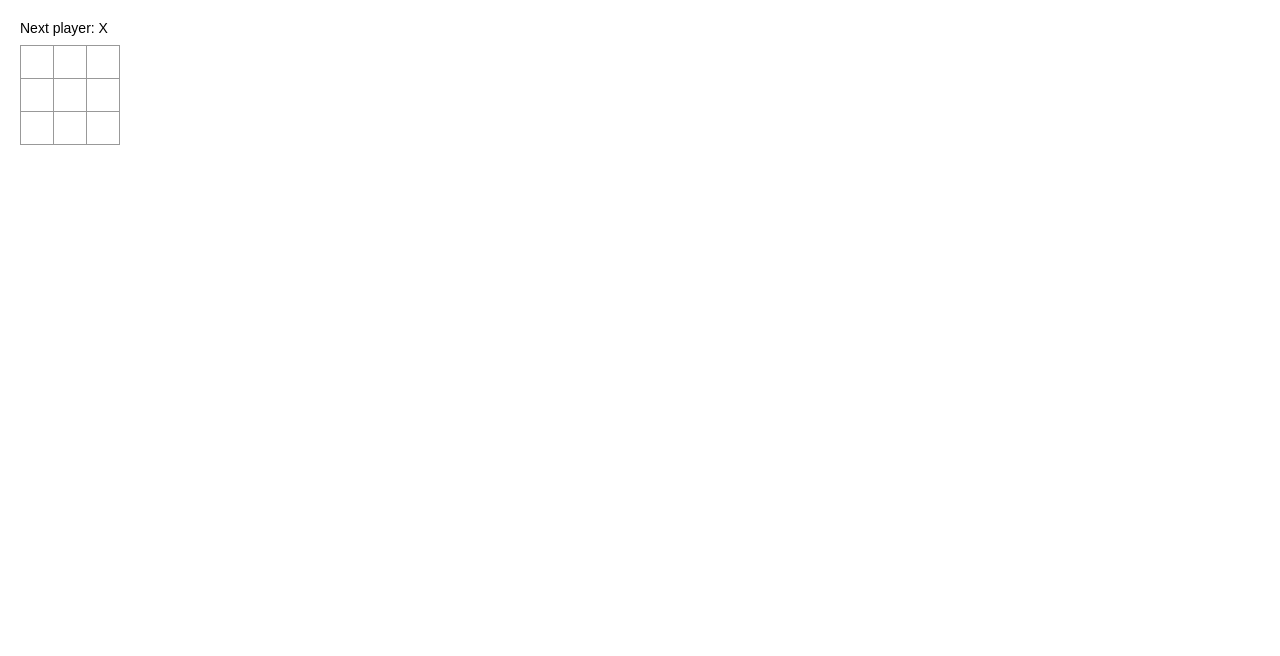
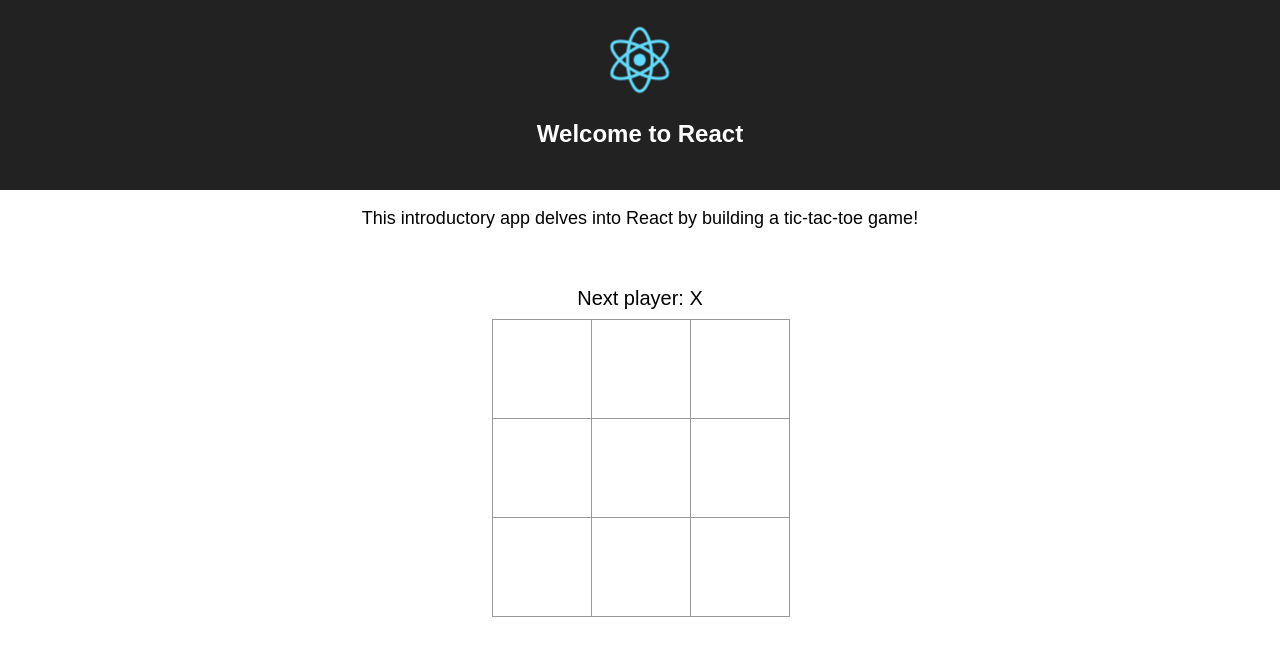
Before and after one commit to Xoadra/IntroToReact, a React (Create React App) app: page / in a window 1280 px wide. Shown: the top 656 px of the page. Built offline with nearby package versions, Linux system fonts and the light colour scheme.

Commit message:
App component readded to app.

```diff
--- /dev/null
+++ b/src/elements/App.js
@@ -0,0 +1,31 @@
+
+
+
+
+import React, { Component } from 'react'
+import Game from './Game'
+import logo from '../logo.svg'
+
+
+
+class App extends Component {
+
+	render( ) {
+		return (
+			<div className="App">
+				<header className="App-header">
+					<img src={ logo } className="App-logo" alt="logo" />
+					<h1 className="App-title"> Welcome to React </h1>
+				</header>
+				<p className="App-intro">
+					This introductory app delves into React by building a tic-tac-toe game!
+				</p>
+				<Game/>
+			</div>
+		)
+	}
+
+}
+
+
+export default App
--- a/src/elements/Board.js
+++ b/src/elements/Board.js
@@ -3,7 +3,7 @@
 
 
 import React, { Component } from 'react'
-import Square from './Square.js'
+import Square from './Square'
 
 
 
--- a/src/elements/Game.js
+++ b/src/elements/Game.js
@@ -3,7 +3,7 @@
 
 
 import React, { Component } from 'react'
-import Board from './Board.js'
+import Board from './Board'
 
 
 
--- a/src/index.css
+++ b/src/index.css
@@ -3,22 +3,65 @@
 
 
 body {
+	margin: 0;
+}
+
+.App {
+	font-family: sans-serif;
+	text-align: center;
+}
+
+.App-header {
+	background-color: #222;
+	color: white;
+	height: 150px;
+	padding: 20px;
+}
+
+.App-logo {
+	height: 80px;
+	animation: App-logo-spin infinite 20s linear;
+}
+
+.App-title {
+	font-size: 1.5em;
+}
+
+.App-intro {
+	font-size: large;
+}
+
+.game {
+	display: flex;
+	flex-direction: row;
 	font: 14px "Century Gothic", Futura, sans-serif;
-	margin: 20px;
+}
+
+.game-board {
+	margin-top: 40px;
+	margin-right: auto;
+	margin-left: auto;
+}
+
+.game-info {
+	position: absolute;
+	margin-left: 20px;
 }
 
 ol, ul {
 	padding-left: 30px;
 }
 
+.status {
+	text-align: center;
+	font-size: 20px;
+	margin-bottom: 10px;
+}
+
 .board-row:after {
 	display: table;
 	clear: both;
 	content: "";
-}
-
-.status {
-	margin-bottom: 10px;
 }
 
 .square {
@@ -29,11 +72,11 @@ ol, ul {
 	font-size: 24px;
 	font-weight: bold;
 	line-height: 34px;
-	height: 34px;
-	width: 34px;
+	height: 100px;
+	width: 100px;
 	padding: 0;
+	margin-top: -1px;
 	margin-right: -1px;
-	margin-top: -1px;
 }
 
 .square:focus {
@@ -44,11 +87,8 @@ ol, ul {
 	background: #ddd;
 }
 
-.game {
-	display: flex;
-	flex-direction: row;
+
+@keyframes App-logo-spin {
+	from { transform: rotate( 0deg ); }
+	to { transform: rotate( 360deg ); }
 }
-
-.game-info {
-	margin-left: 20px;
-}
--- a/src/index.js
+++ b/src/index.js
@@ -4,9 +4,9 @@
 
 import React from 'react'
 import ReactDOM from 'react-dom'
-import Game from './elements/Game.js'
+import App from './elements/App'
 import './index.css'
 
 
 
-ReactDOM.render( <Game/>, document.getElementById( 'root' ) )
+ReactDOM.render( <App/>, document.getElementById( 'root' ) )
```
Also changed, not shown: src/logo.svg (added).
